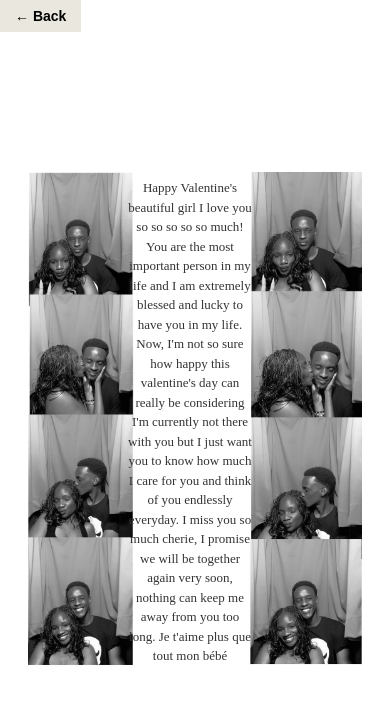
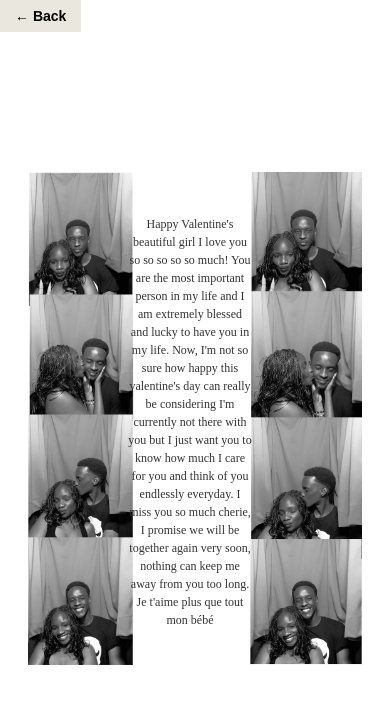
Before and after one commit to elishank/I-Love-You, a React (Vite) app: page /yes in a window 390 px wide. Shown: the top 704 px of the page. Built offline with nearby package versions, Linux system fonts and the light colour scheme.

Commit message:
Adjust mobile text size to 12px

```diff
--- a/src/Yes.css
+++ b/src/Yes.css
@@ -68,7 +68,7 @@
   }
 
   .yes-text {
-    font-size: 13px;
+    font-size: 12px;
     line-height: 1.5;
     padding: 15px 8px;
   }
```
